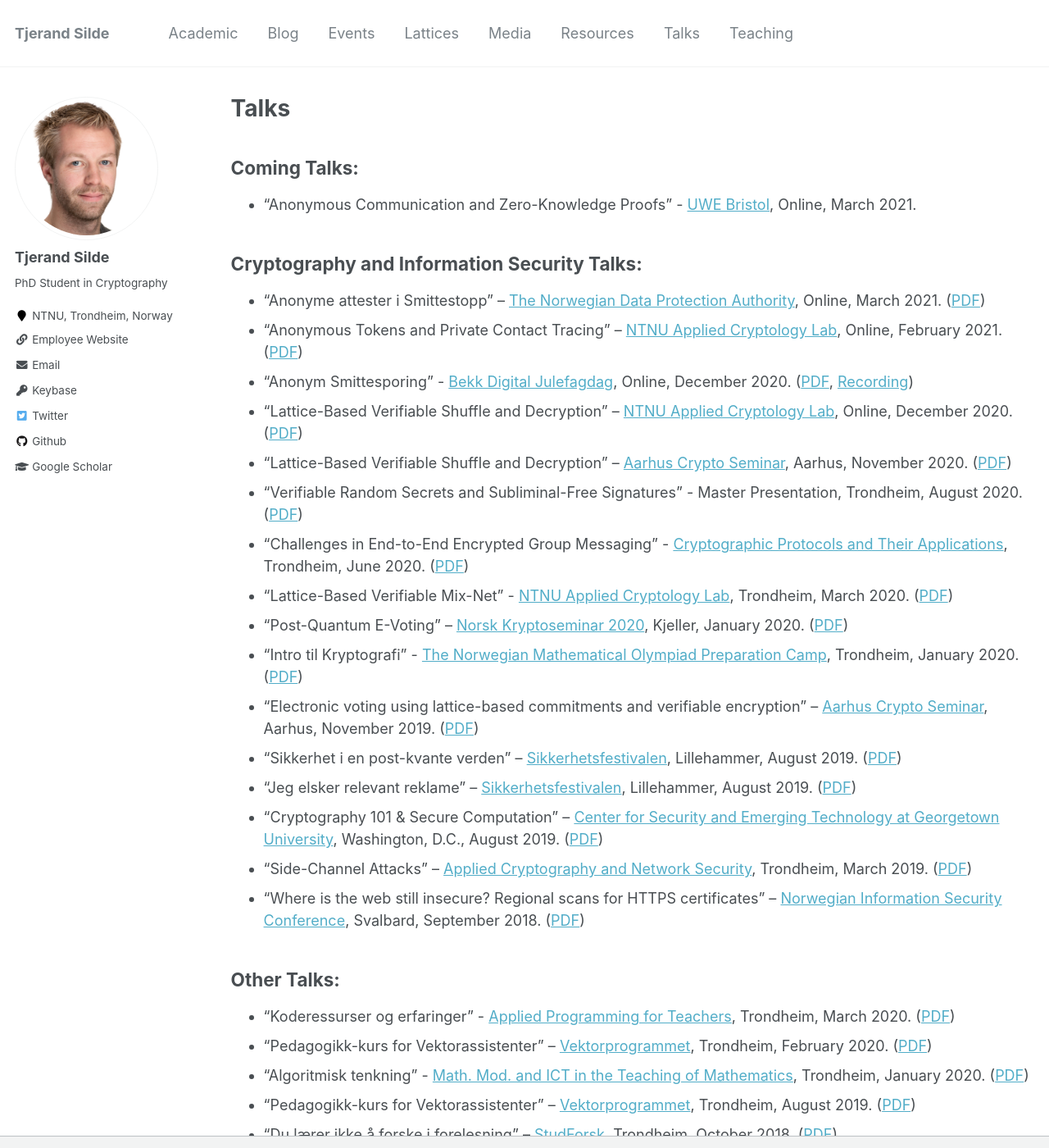
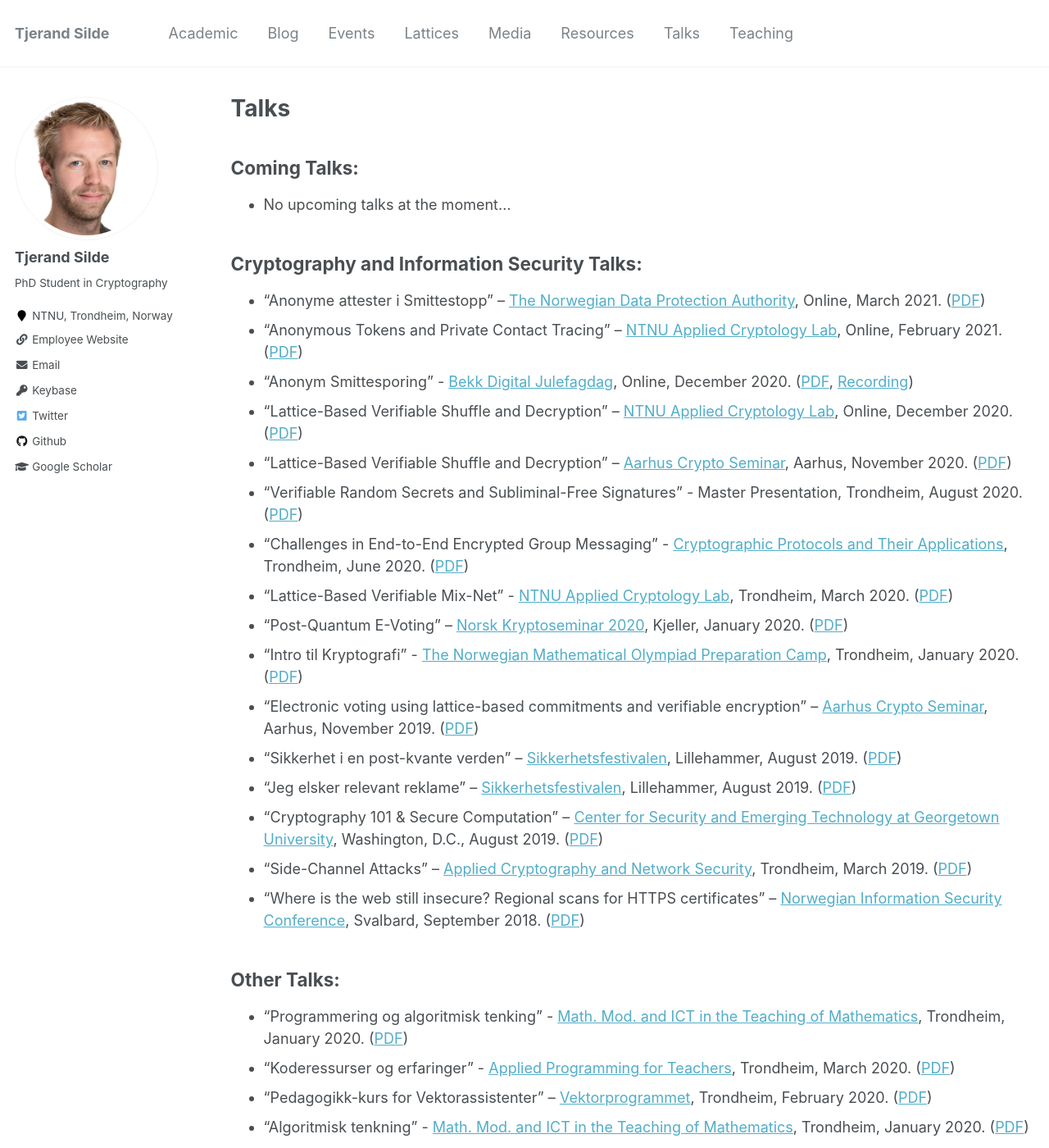
Before and after one commit to tjesi/tjesi.github.io, a Jekyll site: the page built from _pages/talks.md, in a window 1280 px wide and 1400 px high. Shown: the whole window at 82% size. Built offline with Jekyll 4.4.1, drawn with Linux system fonts in a browser that asks for light colours.

Commit message:
Update talks.md

```diff
--- a/_pages/talks.md
+++ b/_pages/talks.md
@@ -7,7 +7,7 @@ author_profile: true
 
 ## Coming Talks:
 
-* "Anonymous Communication and Zero-Knowledge Proofs" - [UWE Bristol](https://www.uwe.ac.uk), Online, March 2021.
+* No upcoming talks at the moment...
 
 ## Cryptography and Information Security Talks:
 
@@ -31,6 +31,7 @@ author_profile: true
 
 ## Other Talks:
 
+* "Programmering og algoritmisk tenking" - [Math. Mod. and ICT in the Teaching of Mathematics](https://www.ntnu.edu/studies/courses/SKOLE6232), Trondheim, January 2020. ([PDF](https://tjerandsilde.no/files/Programmering_og_algoritmisk_tenking.pdf))
 * "Koderessurser og erfaringer" - [Applied Programming for Teachers](https://www.ntnu.edu/studies/courses/IT6204), Trondheim, March 2020. ([PDF](https://tjerandsilde.no/files/LKK20.pdf))
 * “Pedagogikk-kurs for Vektorassistenter” – [Vektorprogrammet](https://vektorprogrammet.no), Trondheim, February 2020. ([PDF](https://tjerandsilde.no/files/Pedagogikk_kurs_for_vektorprogrammet_FEB20.pdf))
 * "Algoritmisk tenkning" - [Math. Mod. and ICT in the Teaching of Mathematics](https://www.ntnu.edu/studies/courses/SKOLE6232), Trondheim, January 2020. ([PDF](https://tjerandsilde.no/files/Algoritmisktankegang.pdf))
```
